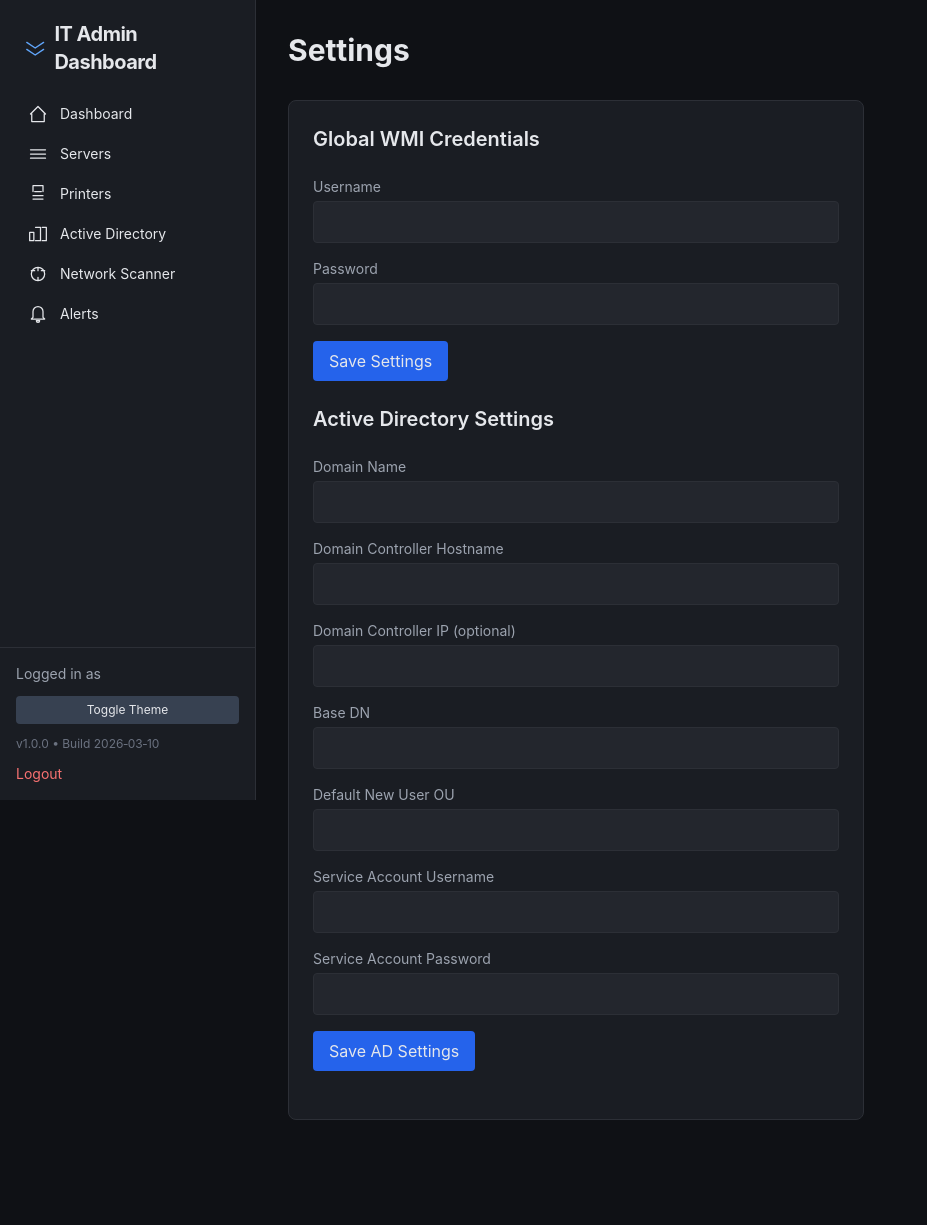
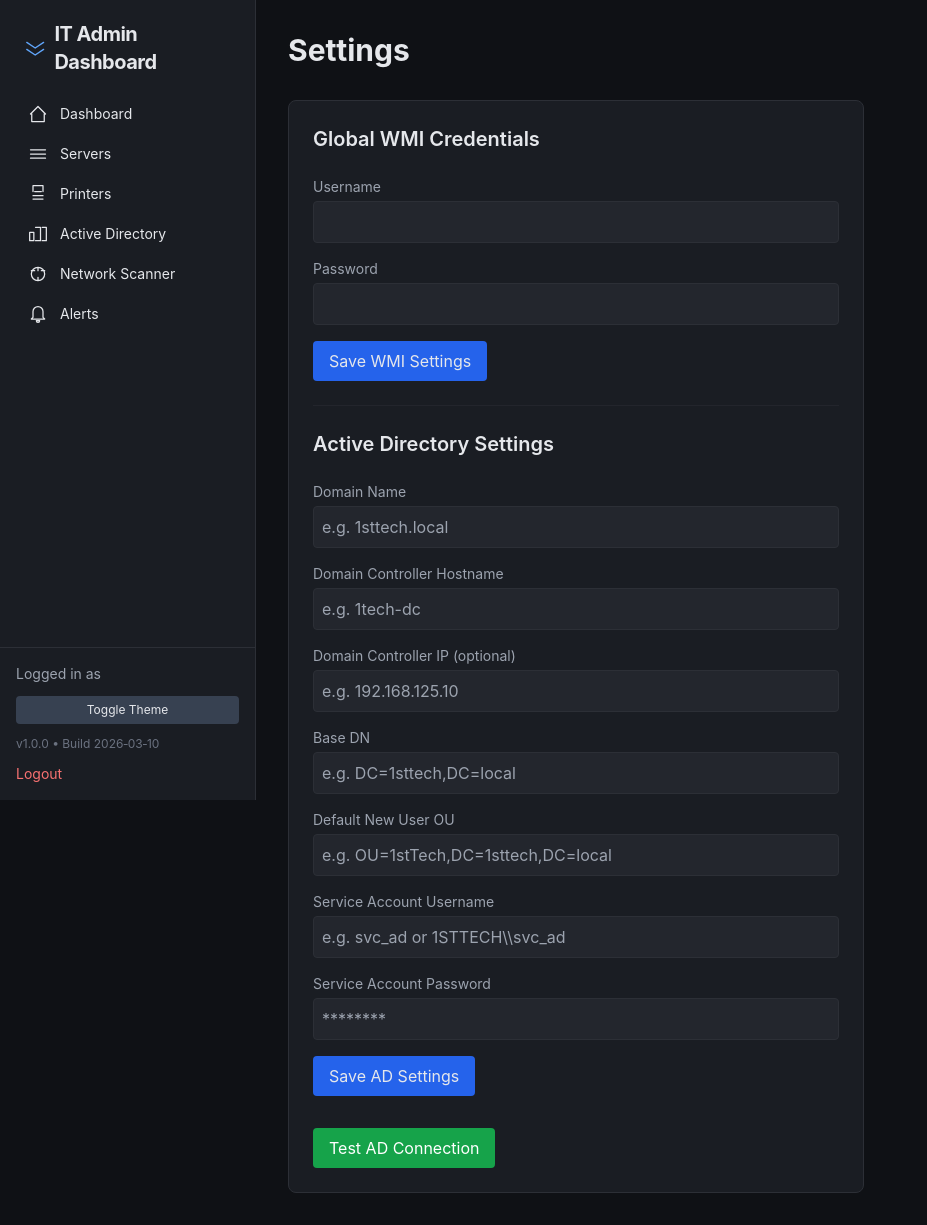
Before and after one commit to 1techKris/it-admin-dashboard, a FastAPI app: template app/templates/admin/settings.html in a window 1280 px wide. Shown: the whole page, without its empty margins (0-927 px from the left). Before the commit the page ends 1120 px from the top, so only its background shows below. Run offline with FastAPI, Linux system fonts and the light colour scheme; the template is opened without the code that fills it, so the values that code supplies are empty; some libraries are stand-ins or nearby versions.

Commit message:
Update settings.html

```diff
--- a/app/templates/admin/settings.html
+++ b/app/templates/admin/settings.html
@@ -5,10 +5,10 @@
 
 <div class="bg-bgpanel border border-border p-6 rounded-lg w-full max-w-xl space-y-6">
 
+  <!-- ========== WMI ========== -->
   <h2 class="text-xl font-semibold mb-4">Global WMI Credentials</h2>
 
-	<form hx-post="/servers/admin/settings/wmi" hx-target="#save-msg">
-
+  <form hx-post="/settings/wmi" hx-target="#save-msg-wmi" hx-swap="innerHTML">
     <label class="block text-sm text-gray-400 mb-1">Username</label>
     <input type="text" name="username" value="{{ wmi_username or '' }}"
            class="w-full p-2 bg-bghover border border-border rounded">
@@ -18,50 +18,71 @@
            class="w-full p-2 bg-bghover border border-border rounded">
 
     <button class="mt-4 bg-blue-600 hover:bg-blue-700 px-4 py-2 rounded">
-      Save Settings
+      Save WMI Settings
     </button>
   </form>
 
-  <div id="save-msg" class="text-sm mt-3"></div>
-<!-- ACTIVE DIRECTORY SETTINGS -->
-<h2 class="text-xl font-semibold mt-10 mb-4">Active Directory Settings</h2>
+  <div id="save-msg-wmi" class="text-sm mt-3"></div>
 
-<form hx-post="/admin/settings/ad" hx-target="#save-msg-ad">
+  <hr class="border-border/50 my-6"/>
 
+  <!-- ========== ACTIVE DIRECTORY ========== -->
+  <h2 class="text-xl font-semibold mb-4">Active Directory Settings</h2>
+
+  <form hx-post="/settings/ad" hx-target="#save-msg-ad" hx-swap="innerHTML">
     <label class="block text-sm text-gray-400 mb-1">Domain Name</label>
     <input type="text" name="ad_domain" value="{{ ad_domain or '' }}"
+           placeholder="e.g. 1sttech.local"
            class="w-full p-2 bg-bghover border border-border rounded">
 
     <label class="block text-sm text-gray-400 mt-4 mb-1">Domain Controller Hostname</label>
     <input type="text" name="ad_dc_host" value="{{ ad_dc_host or '' }}"
+           placeholder="e.g. 1tech-dc"
            class="w-full p-2 bg-bghover border border-border rounded">
 
     <label class="block text-sm text-gray-400 mt-4 mb-1">Domain Controller IP (optional)</label>
     <input type="text" name="ad_dc_ip" value="{{ ad_dc_ip or '' }}"
+           placeholder="e.g. 192.168.125.10"
            class="w-full p-2 bg-bghover border border-border rounded">
 
     <label class="block text-sm text-gray-400 mt-4 mb-1">Base DN</label>
     <input type="text" name="ad_base_dn" value="{{ ad_base_dn or '' }}"
+           placeholder="e.g. DC=1sttech,DC=local"
            class="w-full p-2 bg-bghover border border-border rounded">
 
     <label class="block text-sm text-gray-400 mt-4 mb-1">Default New User OU</label>
     <input type="text" name="ad_default_user_ou" value="{{ ad_default_user_ou or '' }}"
+           placeholder="e.g. OU=1stTech,DC=1sttech,DC=local"
            class="w-full p-2 bg-bghover border border-border rounded">
 
     <label class="block text-sm text-gray-400 mt-4 mb-1">Service Account Username</label>
     <input type="text" name="ad_username" value="{{ ad_username or '' }}"
+           placeholder="e.g. svc_ad or 1STTECH\\svc_ad"
            class="w-full p-2 bg-bghover border border-border rounded">
 
     <label class="block text-sm text-gray-400 mt-4 mb-1">Service Account Password</label>
     <input type="password" name="ad_password" value="{{ ad_password or '' }}"
+           placeholder="********"
            class="w-full p-2 bg-bghover border border-border rounded">
 
     <button class="mt-4 bg-blue-600 hover:bg-blue-700 px-4 py-2 rounded">
-        Save AD Settings
+      Save AD Settings
     </button>
-</form>
+  </form>
 
-<div id="save-msg-ad" class="text-sm mt-3"></div>
+  <div id="save-msg-ad" class="text-sm mt-3"></div>
+
+  <div class="pt-2">
+    <button
+      class="bg-green-600 hover:bg-green-500 text-white px-4 py-2 rounded"
+      hx-post="/settings/ad/test"
+      hx-target="#save-msg-ad"
+      hx-swap="innerHTML"
+    >
+      Test AD Connection
+    </button>
+  </div>
+
 </div>
 
 {% endblock %}
```
